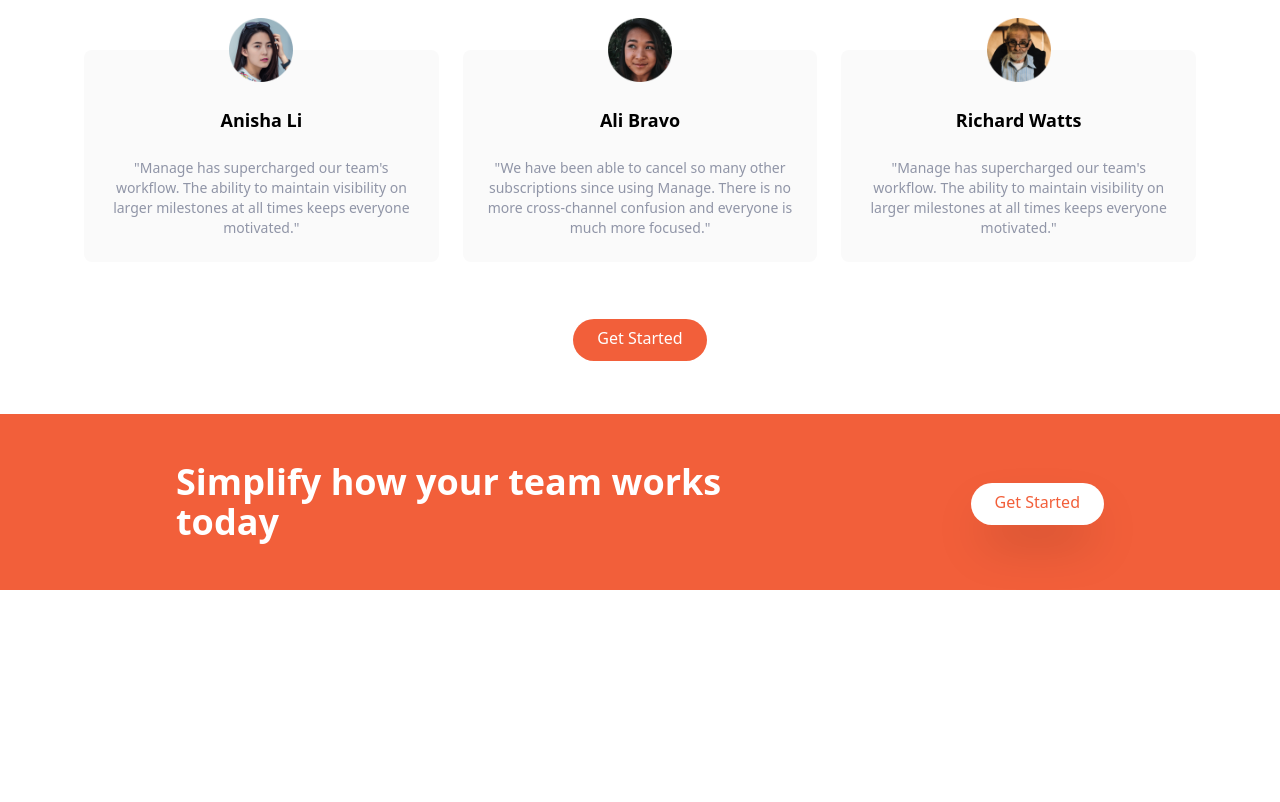
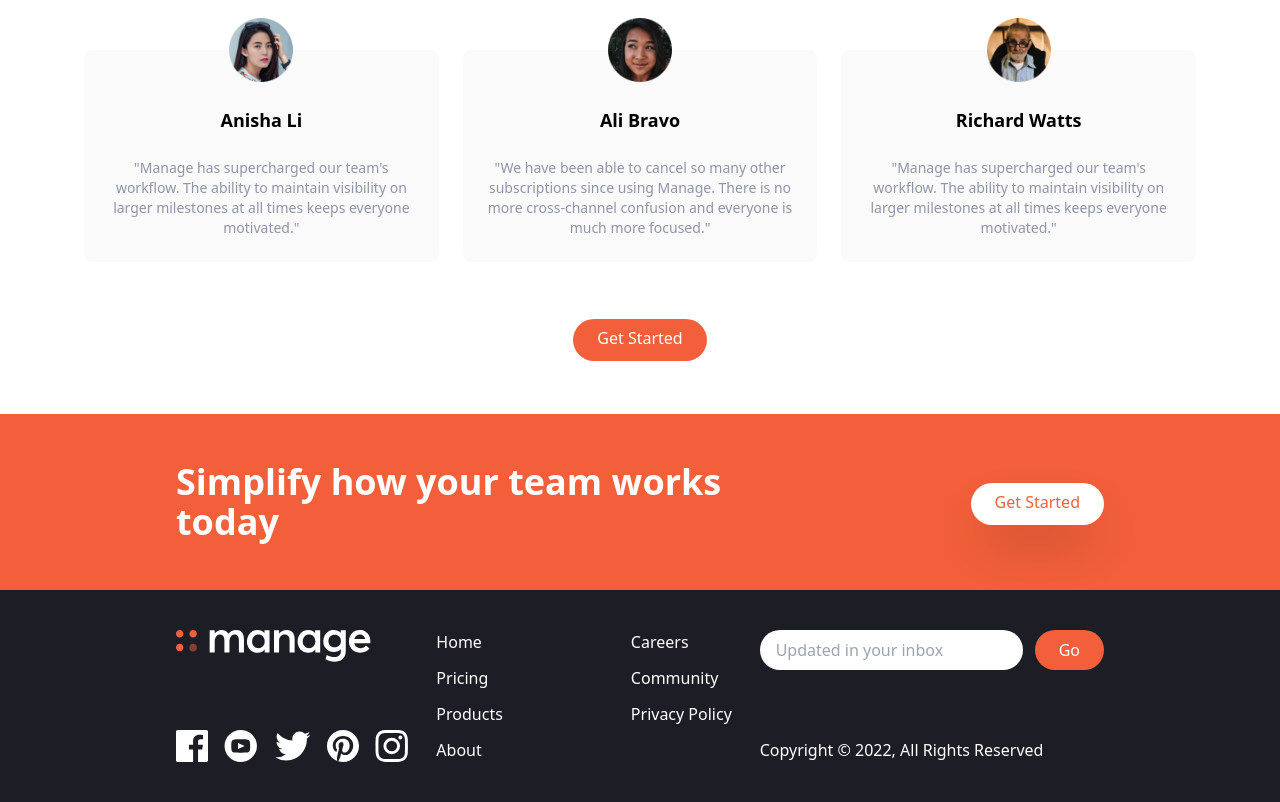
Before and after one commit to jrbderobles/TailwindLandingPage, a website: page index.html in a window 1280 px wide. Shown: the part 1354-2156 px from the top of the page. Before the commit the page ends 1944 px from the top, so only its background shows below. Drawn offline with Linux system fonts and the light colour scheme.

Commit message:
Added the footer

```diff
--- a/index.html
+++ b/index.html
@@ -197,5 +197,70 @@
       </div>
     </div>
   </section>
+
+  <footer class="bg-veryDarkBlue">
+    <div class="container flex flex-col-reverse justify-between px-6 py-10 mx-auto space-y-8 md:flex-row md:space-y-0">
+      <div class="flex flex-col-reverse items-center justify-between space-y-12 md:flex-col md:space-y-0 md:items-start">
+        <div class="mx-auto my-6 text-center text-white md:hidden">
+          Copyright &copy; 2022, All Rights Reserved
+        </div>
+
+        <div>
+          <img src="img/logo-white.svg" class="h-8" alt="">
+        </div>
+
+        <div class="flex justify-center space-x-4">
+          <a href="#">
+            <img src="img/icon-facebook.svg" class="h-8" alt="">
+          </a>
+
+          <a href="#">
+            <img src="img/icon-youtube.svg" class="h-8" alt="">
+          </a>
+
+          <a href="#">
+            <img src="img/icon-twitter.svg" class="h-8" alt="">
+          </a>
+
+          <a href="#">
+            <img src="img/icon-pinterest.svg" class="h-8" alt="">
+          </a>
+
+          <a href="#">
+            <img src="img/icon-instagram.svg" class="h-8" alt="">
+          </a>
+        </div>
+      </div>
+
+      <div class="flex justify-around space-x-32">
+        <div class="flex flex-col space-y-3 text-white">
+          <a href="#" class="hover:text-brightRed">Home</a>
+          <a href="#" class="hover:text-brightRed">Pricing</a>
+          <a href="#" class="hover:text-brightRed">Products</a>
+          <a href="#" class="hover:text-brightRed">About</a>
+        </div>
+
+        <div class="flex flex-col space-y-3 text-white">
+          <a href="#" class="hover:text-brightRed">Careers</a>
+          <a href="#" class="hover:text-brightRed">Community</a>
+          <a href="#" class="hover:text-brightRed">Privacy Policy</a>
+        </div>
+      </div>
+
+      <div class="flex flex-col justify-between">
+        <form>
+          <div class="flex space-x-3">
+            <input type="text" class="flex-1 px-4 rounded-full focus:outline-none" placeholder="Updated in your inbox">
+
+            <button class="px-6 py-2 text-white rounded-full bg-brightRed hover:bg-brightRedLight focus:outline-none">Go</button>
+          </div>
+        </form>
+
+        <div class="hidden text-white md:block">
+          Copyright &copy; 2022, All Rights Reserved
+        </div>
+      </div>
+    </div>
+  </footer>
 </body>
 </html>
```
Also changed, not shown: css/main.css.
